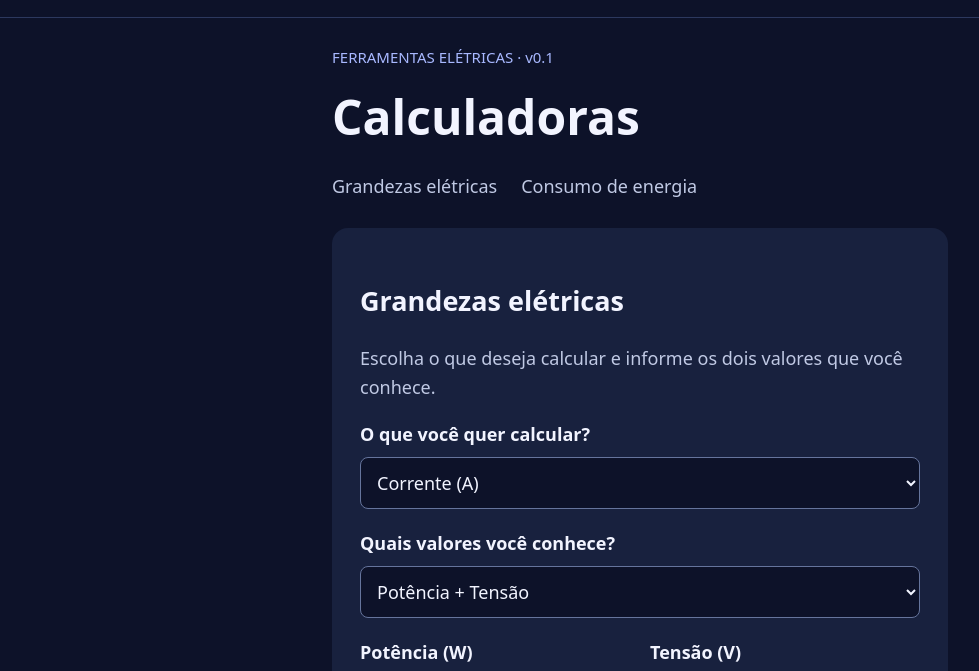
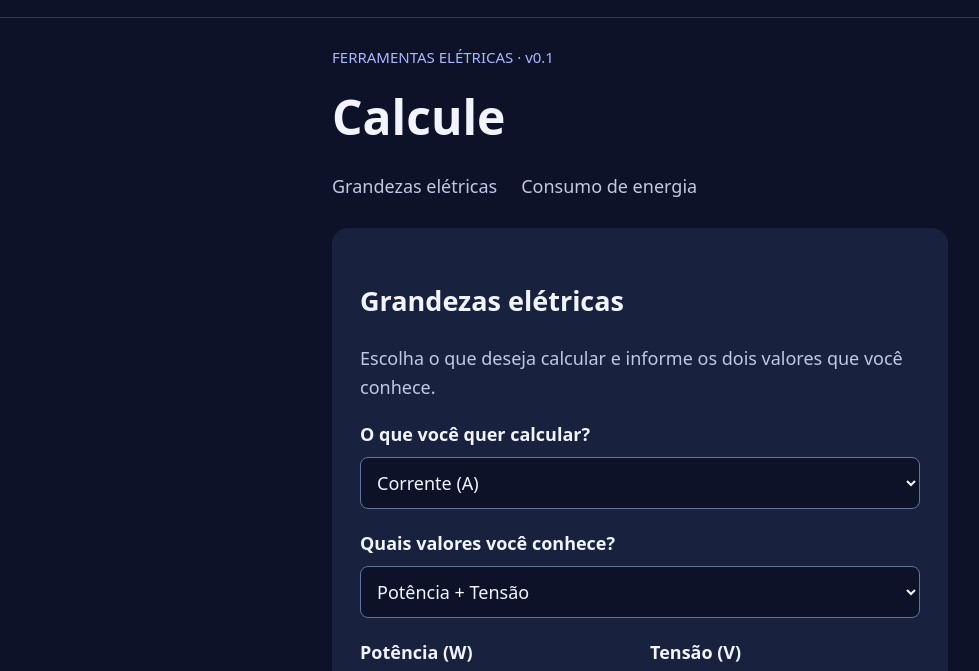
Before and after one commit to rafael-amann/VoltCalc, a website with bundled scripts: page calculator.html in a window 1280 px wide. Shown: the part 71-742 px from the top of the page, without its empty margins (0-979 px from the left). Built offline with nearby package versions, Linux system fonts and the light colour scheme.

Commit message:
style: rename calculator page heading to Calcule

```diff
--- a/calculator.html
+++ b/calculator.html
@@ -20,7 +20,7 @@
     </header>
     <main class="calculator-main">
       <small>FERRAMENTAS ELÉTRICAS · v0.1</small>
-      <h1>Calculadoras</h1>
+      <h1>Calcule</h1>
       <nav class="tool-links" aria-label="Ferramentas de cálculo">
         <a class="nav-link" href="#electrical">Grandezas elétricas</a>
         <a class="nav-link" href="#energy">Consumo de energia</a>
```
